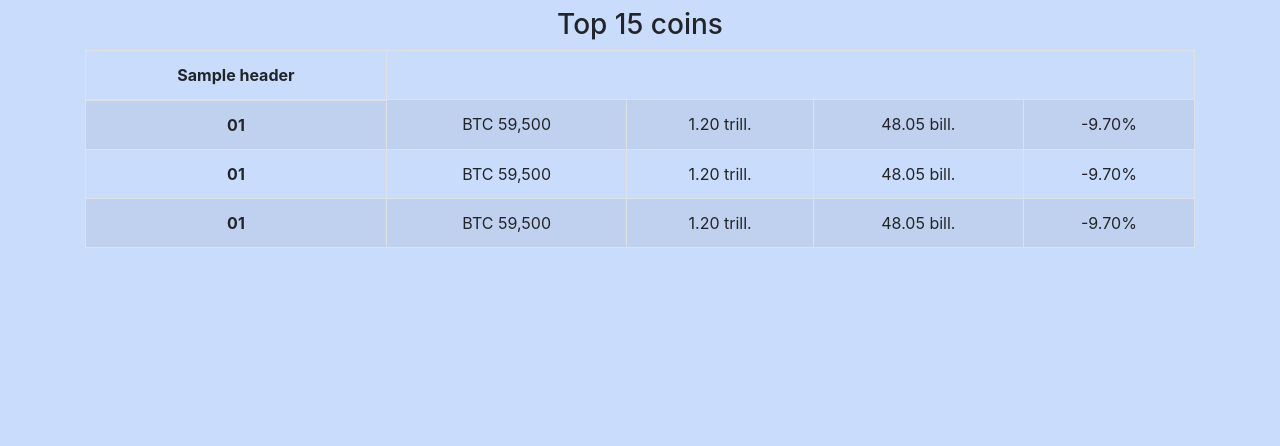
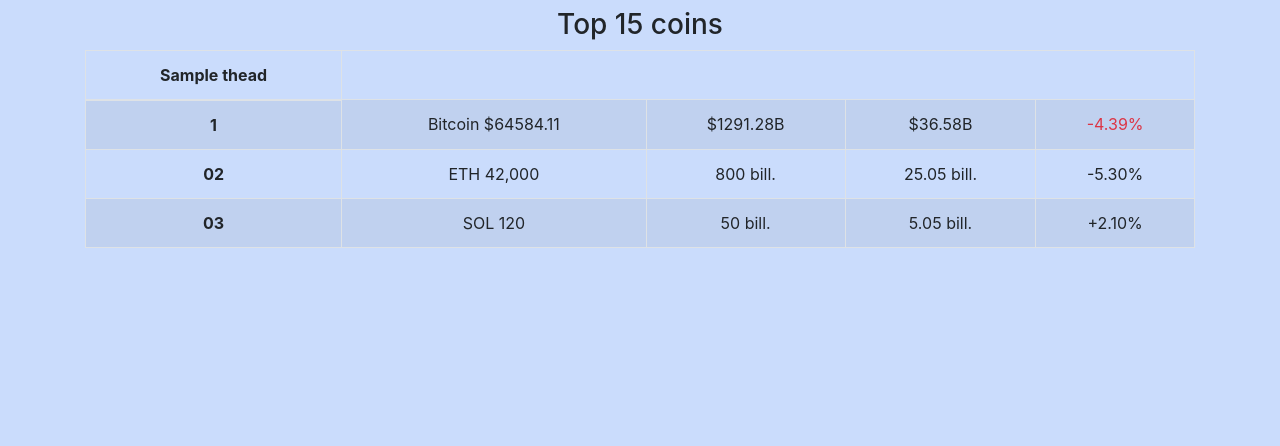
Before and after one commit to Neno979/Portfolio-Tracker, a Flask app: template templates/index.html in a window 1280 px wide. Shown: the part 64-510 px from the top of the page. Run offline with Flask 3, Linux system fonts and the light colour scheme; data comes from the database, SQL or seed files in the repository; both versions use the stored data as it was after the commit; tables that the repository leaves empty hold one stand-in row (values such as "Sample post"); the template is opened without the code that fills it: values that come from a table or form of the project are taken from there, most other values are stand-ins (such as "Sample title", 1, 10 or a date in 2020).

Commit message:
started to pull data for 1 coin from API to database and filling table columns from database

```diff
--- a/Main.py
+++ b/Main.py
@@ -1,11 +1,12 @@
 from flask import Flask, render_template, request, redirect
 from flask_sqlalchemy import SQLAlchemy
+import requests
 
 
 
 
 app = Flask(__name__)
-app.config["SQLALCHEMY_DATABASE_URI"] = ("sqlite:///sqlite.db")
+app.config["SQLALCHEMY_DATABASE_URI"] = "sqlite:///sqlite.db"
 db = SQLAlchemy(app)
 
 class Ptracker(db.Model):
@@ -15,18 +16,54 @@ class Ptracker(db.Model):
     password = db.Column(db.String, unique=True)
     confirm = db.Column(db.String, unique=True)
 
+class Coin(db.Model):
+    id = db.Column(db.Integer, primary_key=True)
+    rank = db.Column(db.Integer, unique=True)
+    name = db.Column(db.String, unique=True)
+    price = db.Column(db.Float, unique=False)
+    mcap = db.Column(db.Float, unique=False)
+    volume = db.Column(db.Float, unique=False)
+    change = db.Column(db.Float, unique=False)
+
+
 with app.app_context():
     db.create_all()
 
 @app.route("/")
 def index():
-    headers = ["#", "Price", "M.Cap.", "24hVol.", "24h%"]
-    return render_template("index.html", headers = headers)
+    theads = ["#", "Price", "M.Cap.", "24hVol.", "24h%"]
+    API_KEY = "coinranking6ae704e6e7974096325d95be12cd9c383994de673acb79bf"
+    url = "https://api.coinranking.com/v2/coin/Qwsogvtv82FCd"
+    headers = {"x-access-token": API_KEY}
+    response = requests.get(url, headers=headers)
+    data = response.json()
+    bitcoin_data = data['data']['coin']
+    btc = Coin.query.filter_by(name='Bitcoin').first()
+
+    if btc:
+        btc.price = float(bitcoin_data['price'])
+        btc.mcap = float(bitcoin_data['marketCap'])
+        btc.volume = float(bitcoin_data['24hVolume'])
+        btc.change = float(bitcoin_data['change'])
+    else:
+        btc = Coin(
+            rank=1,
+            name=bitcoin_data['name'],
+            price=float(bitcoin_data['price']),
+            mcap=float(bitcoin_data['marketCap']),
+            volume=float(bitcoin_data['24hVolume']),
+            change=float(bitcoin_data['change'])
+        )
+        db.session.add(btc)
+
+    db.session.commit()
+
+    return render_template("index.html", headers = headers, theads = theads, btc = btc)
 
 @app.route("/portfolio" , methods=["GET", "POST"])
 def portfolio():
-    headers = ["Coin","share", "profit", "value", "size", "ma 7d"]
-    return render_template("portfolio.html", headers = headers)
+    theads = ["Coin","share", "profit", "value", "size", "ma 7d"]
+    return render_template("portfolio.html", theads = theads)
 
 @app.route("/sign-in" , methods=["GET", "POST"])
 def sign_in():
--- a/requirements.txt
+++ b/requirements.txt
@@ -2,3 +2,4 @@ Flask==3.1.2
 werkzeug===3.1.5
 Flask-SQLAlchemy==3.1.1
 sqlalchemy==2.0.46
+requests==2.31.0
--- a/templates/index.html
+++ b/templates/index.html
@@ -10,11 +10,22 @@
 {% block tname%}Top 15 coins{% endblock tname%}
 
     {% block columns %}
-        {% for header in headers %}
-            <th>{{ header }}</th>
+        {% for thead in theads %}
+            <th>{{ thead }}</th>
         {% endfor %}
     {% endblock columns %}
         {% block table %}
+            {% if btc %}
+        <tr>
+            <th scope="row">{{ btc.rank }}</th>
+            <td>{{ btc.name }} ${{ "%.2f"|format(btc.price) }}</td>
+            <td>${{ "%.2f"|format(btc.mcap / 1000000000) }}B</td>
+            <td>${{ "%.2f"|format(btc.volume / 1000000000) }}B</td>
+            <td class="{% if btc.change > 0 %}text-success{% else %}text-danger{% endif %}">
+                {{ "%.2f"|format(btc.change) }}%
+            </td>
+        </tr>
+    {% else %}
         <tr>
             <th scope="row">01</th>
             <td>BTC 59,500</td>
@@ -22,18 +33,19 @@
             <td>48.05 bill.</td>
             <td>-9.70%</td>
         </tr>
+    {% endif %}
     <tr>
-                    <th scope="row">01</th>
-                    <td>BTC 59,500</td>
-                    <td>1.20 trill.</td>
-                    <td>48.05 bill.</td>
-                    <td>-9.70%</td>
+        <th scope="row">02</th>
+        <td>ETH 42,000</td>
+        <td>800 bill.</td>
+        <td>25.05 bill.</td>
+        <td>-5.30%</td>
     </tr>
     <tr>
-                    <th scope="row">01</th>
-                    <td>BTC 59,500</td>
-                    <td>1.20 trill.</td>
-                    <td>48.05 bill.</td>
-                    <td>-9.70%</td>
+        <th scope="row">03</th>
+        <td>SOL 120</td>
+        <td>50 bill.</td>
+        <td>5.05 bill.</td>
+        <td>+2.10%</td>
     </tr>
         {% endblock table %}
--- a/templates/portfolio.html
+++ b/templates/portfolio.html
@@ -13,8 +13,8 @@
 {% block tname%}User portfolio{% endblock tname%}
 
 {% block columns %}
-        {% for header in headers %}
-            <th>{{ header }}</th>
+        {% for thead in theads %}
+            <th>{{ thead }}</th>
         {% endfor %}
     {% endblock columns %}
         {% block table %}
```
Also changed, not shown: instance/sqlite.db. Lines whose indentation alone changed are shown as unchanged.
